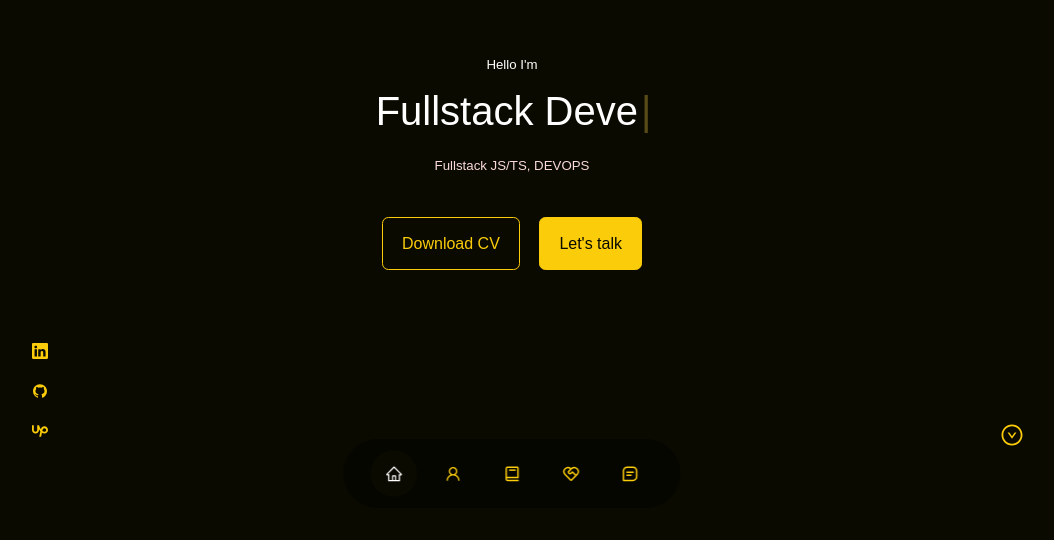
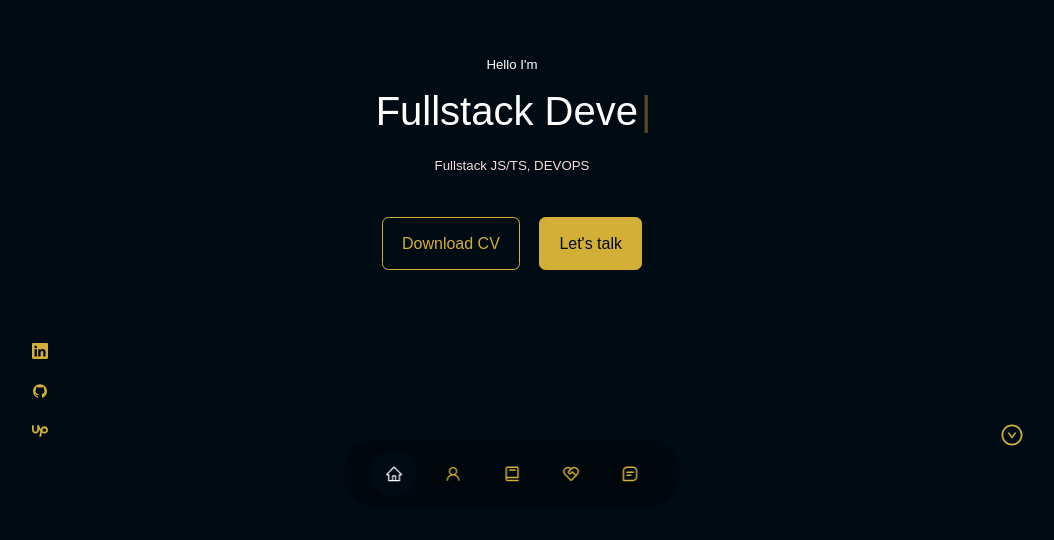
Before and after one commit to ElMajdoubraed/raed.elmajdoub.live, a Next.js app: page / in a window 1280 px wide. Shown: the part 260-800 px from the top of the page, without its empty margins (128-1182 px from the left). Built offline with nearby package versions, Linux system fonts and the light colour scheme.

Commit message:
roll back

```diff
--- a/styles/globals.css
+++ b/styles/globals.css
@@ -9,12 +9,9 @@
 }
 
 :root {
-  --color-bg-: #010b13;
-  --color-bg: #0a0a01;
-  --color-bg-variant-: #80800027;
-  --color-bg-variant: #fafafa62;
-  --color-primary-: #d3af37;
-  --color-primary: #FBCC0A;
+  --color-bg: #010b13;
+  --color-bg-variant: #80800027;
+  --color-primary: #d3af37;
   --color-primary-variant: #1b1b1b;
   --color-white: #fff;
   --color-light: #fadadd;
```
